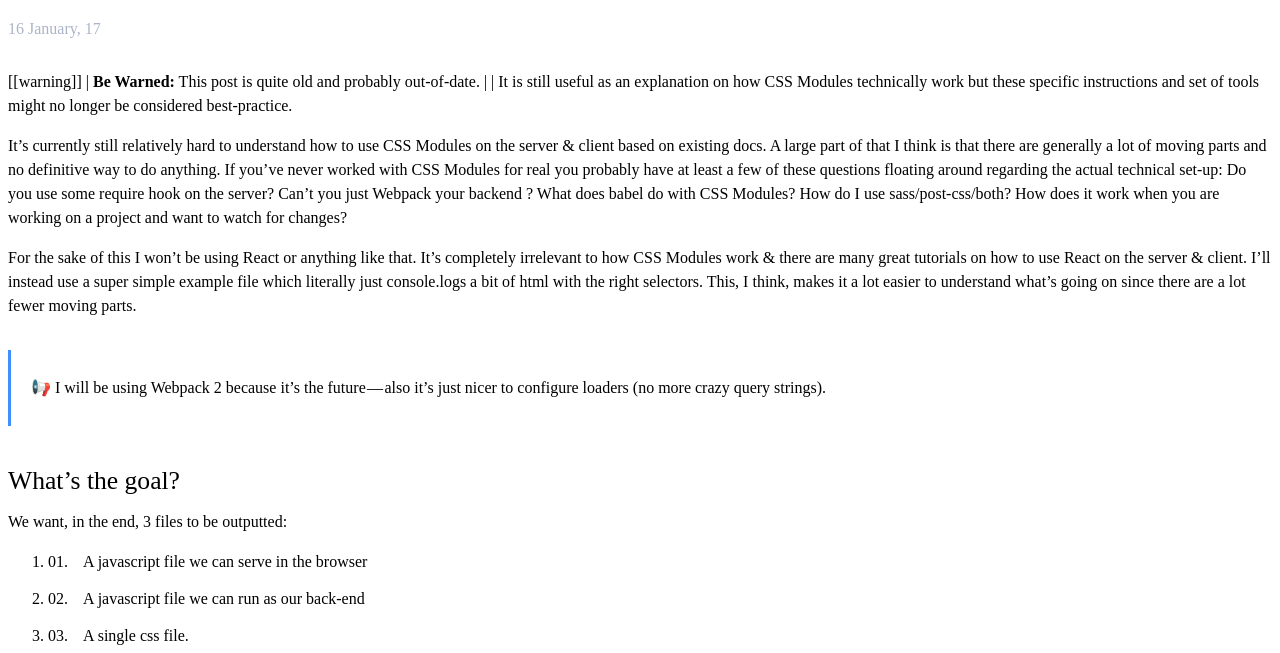
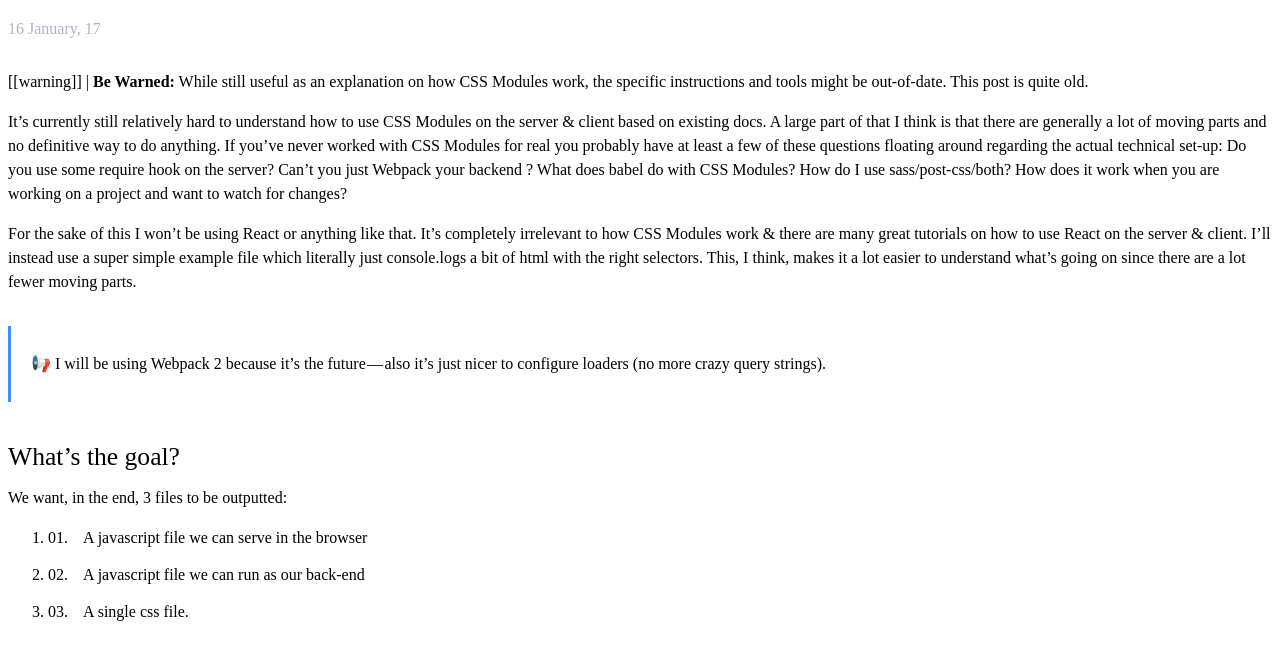
Before and after one commit to mattvagni/thousandfive, a Gatsby site: page /posts/ssr-css-modules/ in a window 1280 px wide. Shown: the part 120-773 px from the top of the page. Built offline with nearby package versions, Linux system fonts and the light colour scheme; Gatsby itself is replaced by a stand-in of ours; some packages are replaced by stand-ins of ours.

Commit message:
Slight change to phrasing on SSR post.

```diff
--- a/content/posts/ssr-css-modules.md
+++ b/content/posts/ssr-css-modules.md
@@ -4,9 +4,7 @@ date: 2017-01-16
 ---
 
 [[warning]]
-| **Be Warned:** This post is quite old and probably out-of-date.
-|
-| It is still useful as an explanation on how CSS Modules technically work but these specific instructions and set of tools might no longer be considered best-practice.
+| **Be Warned:** While still useful as an explanation on how CSS Modules work, the specific instructions and tools might be out-of-date. This post is quite old.
 
 It’s currently still relatively hard to understand how to use CSS Modules on the server & client based on existing docs. A large part of that I think is that there are generally a lot of moving parts and no definitive way to do anything. If you’ve never worked with CSS Modules for real you probably have at least a few of these questions floating around regarding the actual technical set-up: Do you use some require hook on the server? Can’t you just Webpack your backend ? What does babel do with CSS Modules? How do I use sass/post-css/both? How does it work when you are working on a project and want to watch for changes?
 
```
